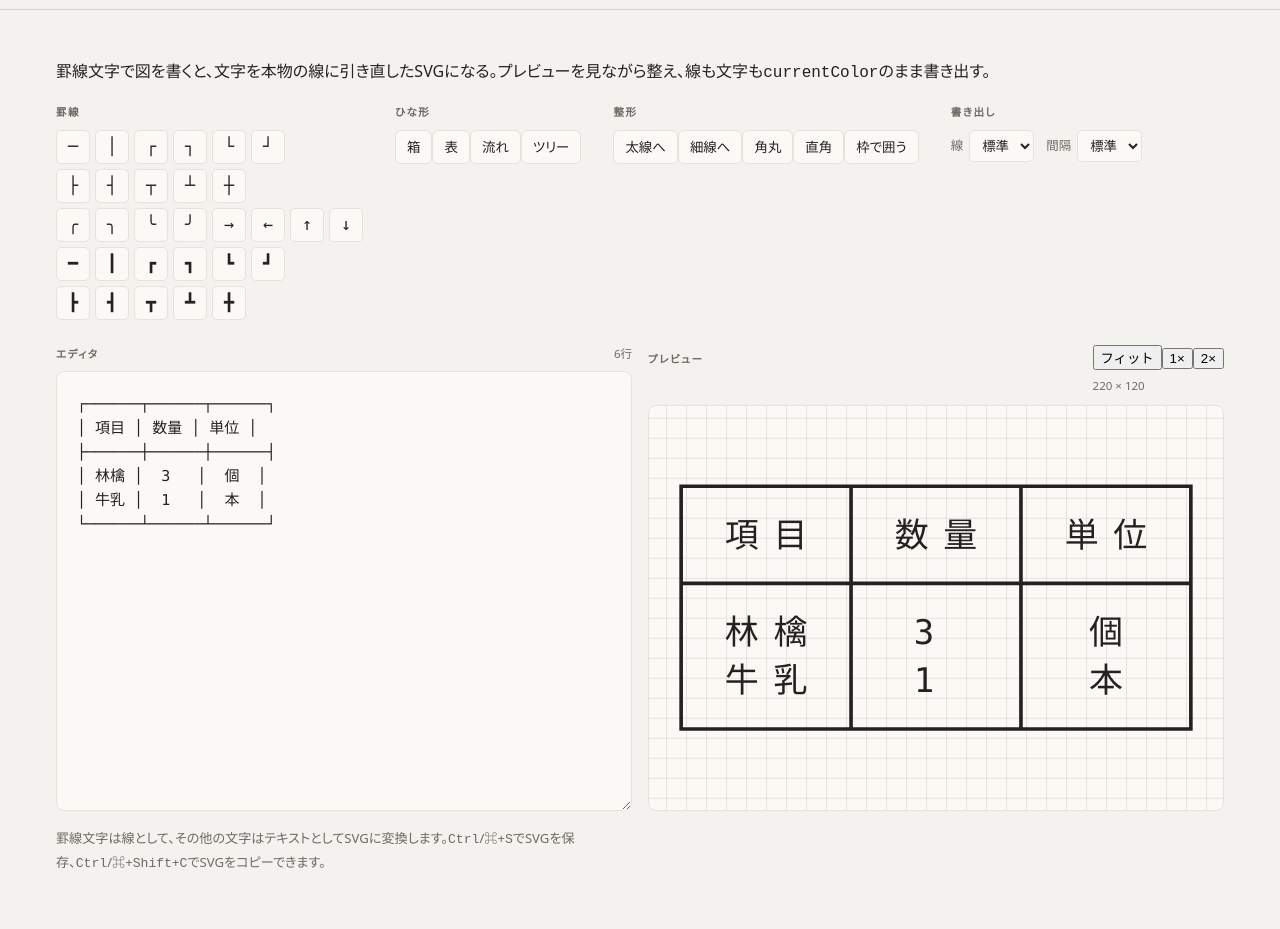
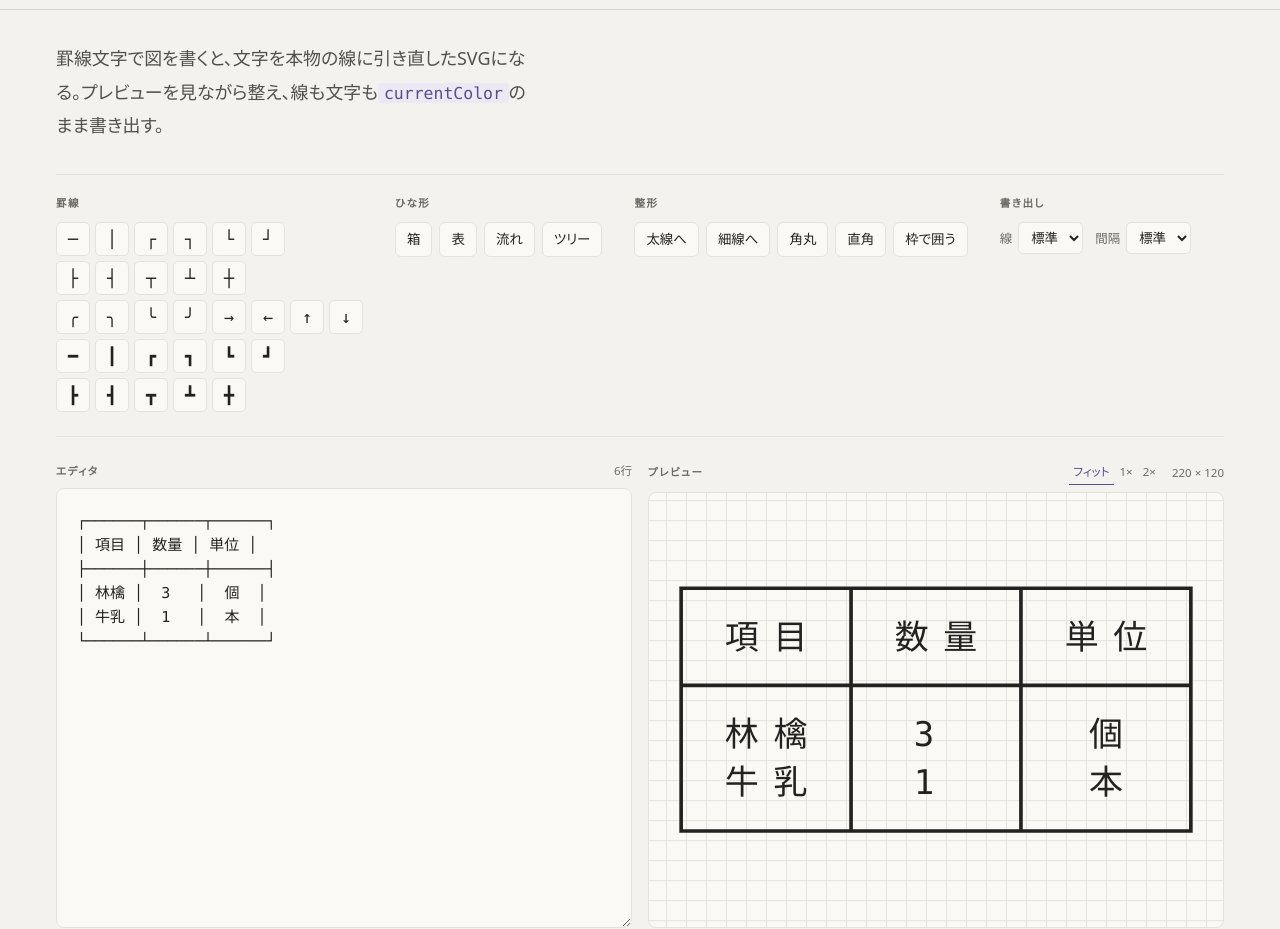
Before and after one commit to miruky/keisen, a website built with Vite: page index.html in a window 1280 px wide. Shown: the part 57-986 px from the top of the page. Built offline with nearby package versions, Linux system fonts and the light colour scheme.

Commit message:
リード文・道具盤の帯・表示倍率・キー表示のスタイルを整える

```diff
--- a/src/style.css
+++ b/src/style.css
@@ -128,6 +128,25 @@ svg {
   padding: calc(var(--step) * 4) calc(var(--step) * 3) calc(var(--step) * 8);
 }
 
+/* 編集面に入る前のひと呼吸。詰めた本文より一段大きく、計測幅を絞って読ませる */
+.lede {
+  max-width: 46ch;
+  margin: 0 0 calc(var(--step) * 4);
+  font-size: 1.12rem;
+  line-height: 1.85;
+  color: color-mix(in srgb, var(--ink) 78%, var(--paper));
+  text-wrap: pretty;
+}
+
+.lede code {
+  font-family: var(--mono);
+  font-size: 0.92em;
+  color: var(--accent);
+  background: var(--accent-weak);
+  padding: 0.05em 0.35em;
+  border-radius: 4px;
+}
+
 .site-footer {
   border-top: 1px solid var(--rule);
   color: var(--muted);
@@ -205,22 +224,25 @@ svg {
 
 /* ---- ツールバー ---- */
 
+/* 道具盤。箱で囲わず、上下のハリンと余白で本文と編集面のあいだに帯を作る */
 .toolbar {
   display: flex;
   align-items: flex-start;
   gap: calc(var(--step) * 4);
   flex-wrap: wrap;
+  padding: calc(var(--step) * 2.5) 0 calc(var(--step) * 3);
   margin-bottom: calc(var(--step) * 3);
+  border-top: 1px solid var(--hair);
+  border-bottom: 1px solid var(--hair);
 }
 
 .tool-group {
   display: flex;
   flex-direction: column;
-  gap: 8px;
+  gap: 9px;
 }
 
-.group-label,
-.templates-label {
+.group-label {
   font-size: 0.66rem;
   font-weight: 700;
   letter-spacing: 0.14em;
@@ -258,16 +280,11 @@ svg {
   color: var(--accent);
 }
 
-.templates {
-  display: flex;
-  flex-direction: column;
-  gap: 8px;
-}
-
-.templates-row {
+.chip-row {
   display: flex;
   gap: 7px;
   flex-wrap: wrap;
+  max-width: 22rem;
 }
 
 .export-settings {
@@ -336,6 +353,39 @@ svg {
   font-variant-numeric: tabular-nums;
 }
 
+.preview-tools {
+  display: inline-flex;
+  align-items: center;
+  gap: calc(var(--step) * 1.5);
+}
+
+/* 表示倍率の切替。下線つきのセグメントで、選択中だけアクセントを差す */
+.zoom {
+  display: inline-flex;
+  gap: 2px;
+}
+
+.zoom-key {
+  font: inherit;
+  font-size: 0.72rem;
+  color: var(--muted);
+  background: transparent;
+  border: 0;
+  border-bottom: 1.5px solid transparent;
+  padding: 1px 4px 2px;
+  cursor: pointer;
+  font-variant-numeric: tabular-nums;
+}
+
+.zoom-key:hover {
+  color: var(--ink);
+}
+
+.zoom-key[aria-pressed='true'] {
+  color: var(--accent);
+  border-bottom-color: var(--accent);
+}
+
 #editor {
   width: 100%;
   min-height: 440px;
@@ -395,9 +445,21 @@ svg {
 .hint {
   color: var(--muted);
   font-size: 0.82rem;
-  line-height: 1.7;
+  line-height: 1.9;
   margin: calc(var(--step) * 2) 0 0;
   max-width: 70ch;
+}
+
+.hint kbd {
+  font-family: var(--mono);
+  font-size: 0.74rem;
+  color: var(--ink);
+  background: var(--surface);
+  border: 1px solid var(--hair);
+  border-bottom-width: 2px;
+  border-radius: 4px;
+  padding: 0.05em 0.4em;
+  white-space: nowrap;
 }
 
 .preview .hint {
@@ -409,15 +471,39 @@ svg {
 /* ---- モーション ---- */
 
 @media (prefers-reduced-motion: no-preference) {
+  /* 上から順に面が立ち上がる。距離は控えめにして、道具が並んでいく感じだけ残す */
+  .lede,
+  .toolbar .tool-group,
   .workspace {
-    animation: view-in 0.46s cubic-bezier(0.22, 0.61, 0.36, 1) both;
+    animation: view-in 0.5s cubic-bezier(0.22, 0.61, 0.36, 1) both;
+  }
+
+  .lede {
+    animation-delay: 0.02s;
+  }
+  .toolbar .tool-group:nth-child(1) {
+    animation-delay: 0.08s;
+  }
+  .toolbar .tool-group:nth-child(2) {
+    animation-delay: 0.13s;
+  }
+  .toolbar .tool-group:nth-child(3) {
+    animation-delay: 0.18s;
+  }
+  .toolbar .tool-group:nth-child(4) {
+    animation-delay: 0.23s;
+  }
+  .workspace {
+    animation-delay: 0.28s;
   }
 
   .button,
   .palette-key,
-  .icon-button {
+  .icon-button,
+  .zoom-key {
     transition:
       border-color 0.15s ease,
+      border-bottom-color 0.15s ease,
       background-color 0.15s ease,
       color 0.15s ease,
       transform 0.15s ease,
```
